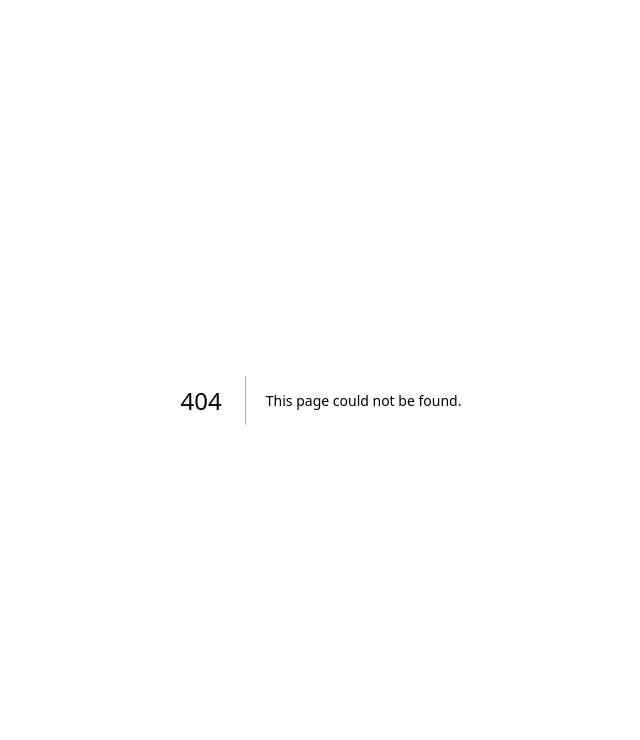
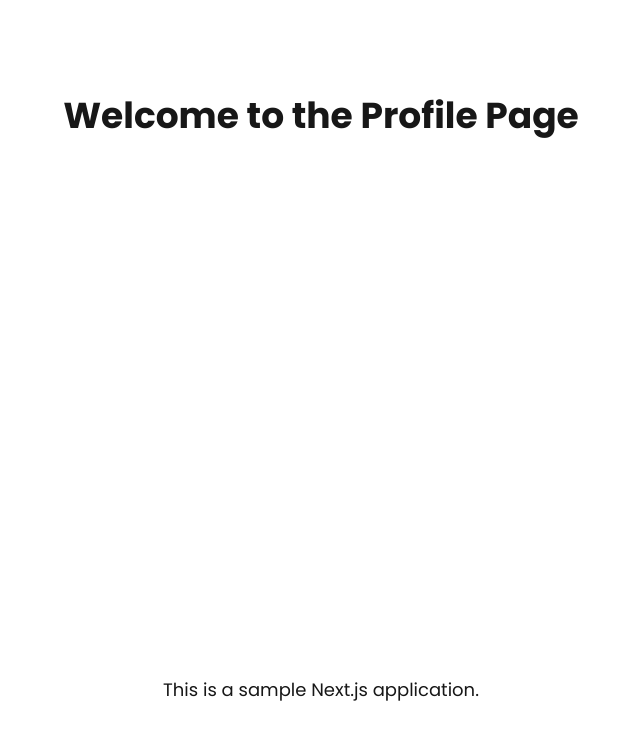
Before and after one commit to juhanse/42-matcha, a Next.js app in the folder frontend/: page /profile in a window 1280 px wide. Before the commit this address had no page. Shown: the top 740 px of the page, without its empty margins (319-959 px from the left). Built offline with nearby package versions, Linux system fonts and the light colour scheme.

Commit message:
add: ProfileScreen page

```diff
--- /dev/null
+++ b/frontend/app/profile/page.tsx
@@ -0,0 +1,8 @@
+export default function Profile() {
+	return (
+		<main className="flex min-h-screen flex-col items-center justify-between p-24">
+			<h1 className="text-4xl font-bold">Welcome to the Profile Page</h1>
+			<p className="mt-4 text-lg">This is a sample Next.js application.</p>
+		</main>
+	);
+}
```
